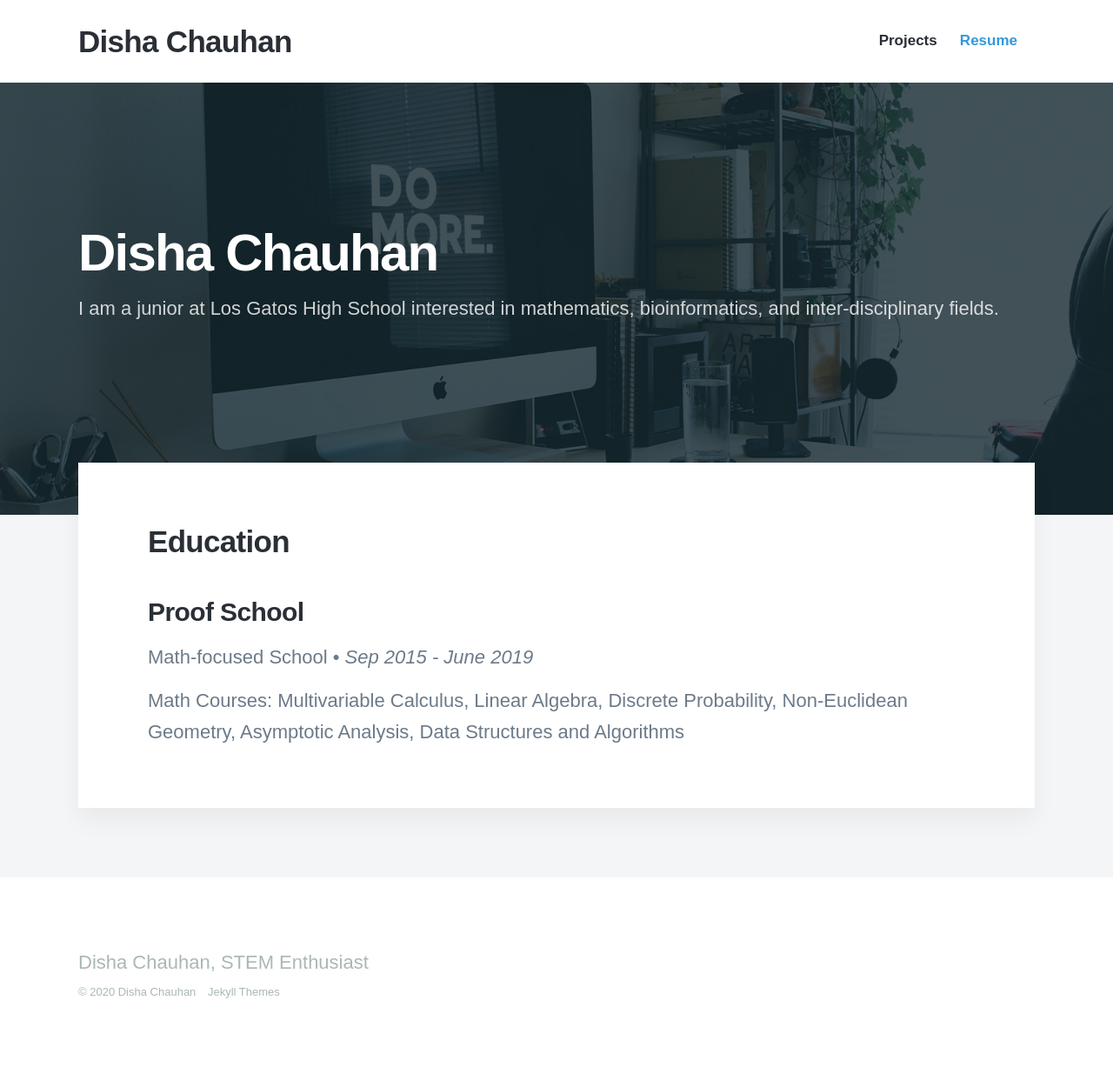
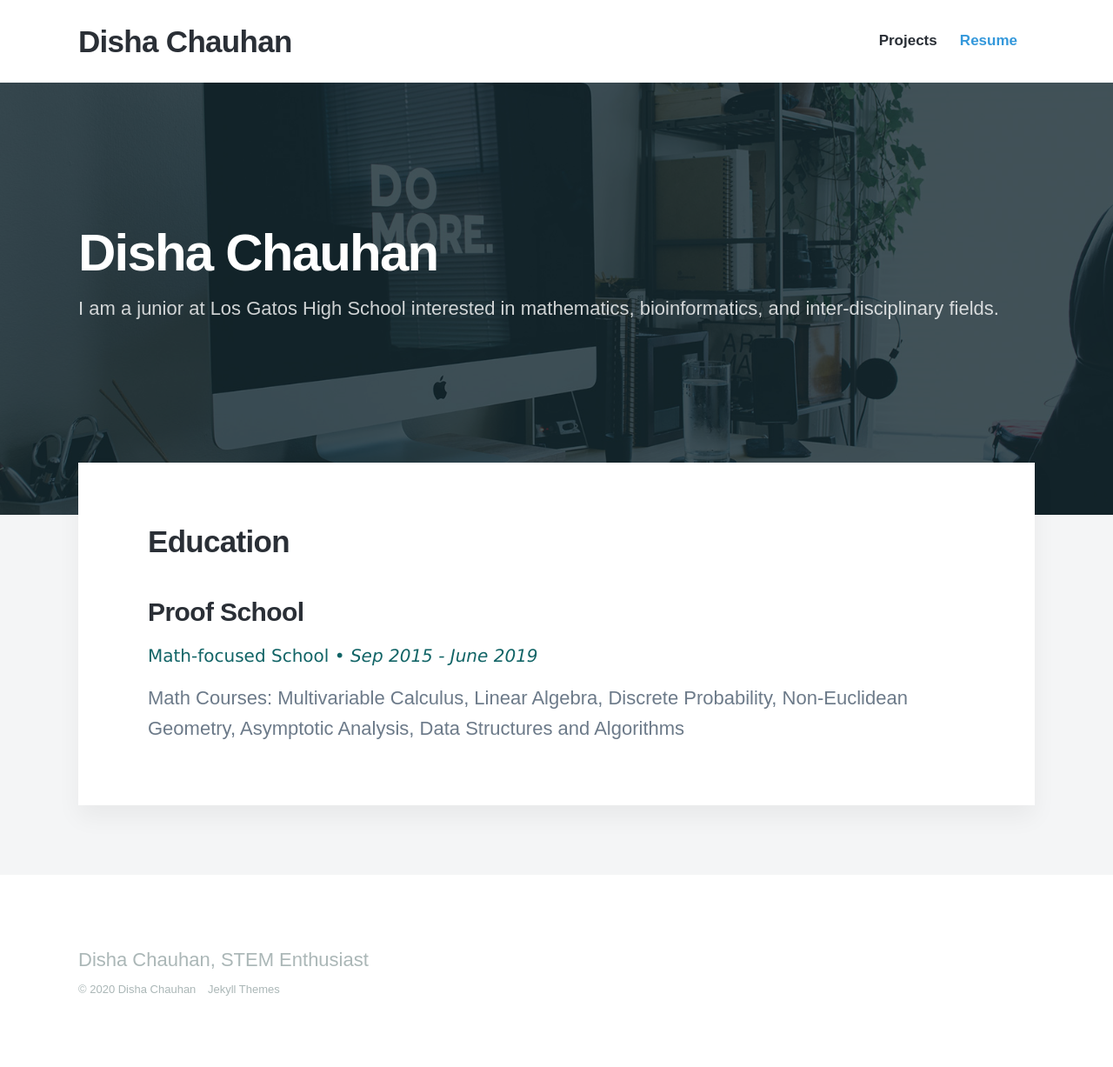
Before and after one commit to disha-22/disha-22.github.io, a Jekyll site: the page built from _pages/Resume.md, in a window 1280 px wide. Shown: the whole page at 87% size. Built offline with Jekyll 4.4.1, drawn with Linux system fonts in a browser that asks for light colours; nearby versions of some CDN libraries; some web fonts are replaced.

Commit message:
Update Resume.md

```diff
--- a/_pages/Resume.md
+++ b/_pages/Resume.md
@@ -7,5 +7,5 @@ featured_image: /images/demo/about.jpg
 
  <h2><span>Education</span></h2>
  <h3>Proof School</h3>
-  <p>Math-focused School <span>&bull;</span> <em class="date">Sep 2015 - June 2019</em></p>
+  <p style="font-family:verdana; font-size:20px; color:#116466">Math-focused School <span>&bull;</span> <em class="date">Sep 2015 - June 2019</em></p>
 <p> Math Courses: Multivariable Calculus, Linear Algebra, Discrete Probability, Non-Euclidean Geometry, Asymptotic Analysis, Data Structures and Algorithms </p>
```
